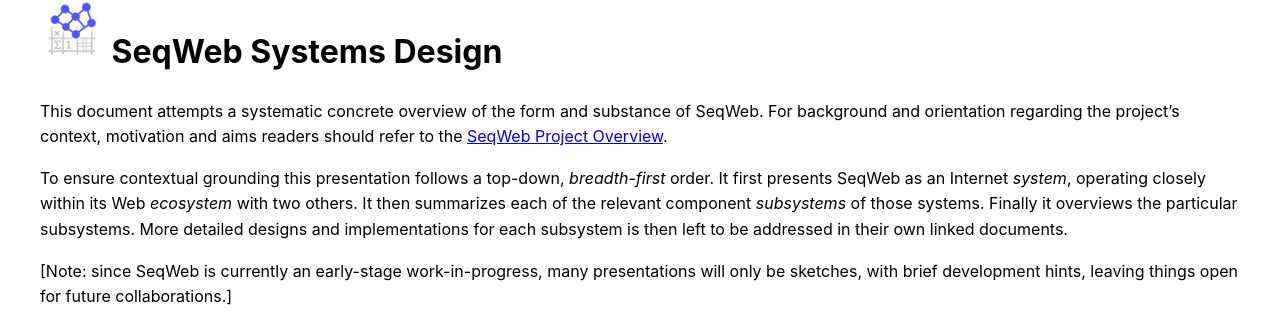
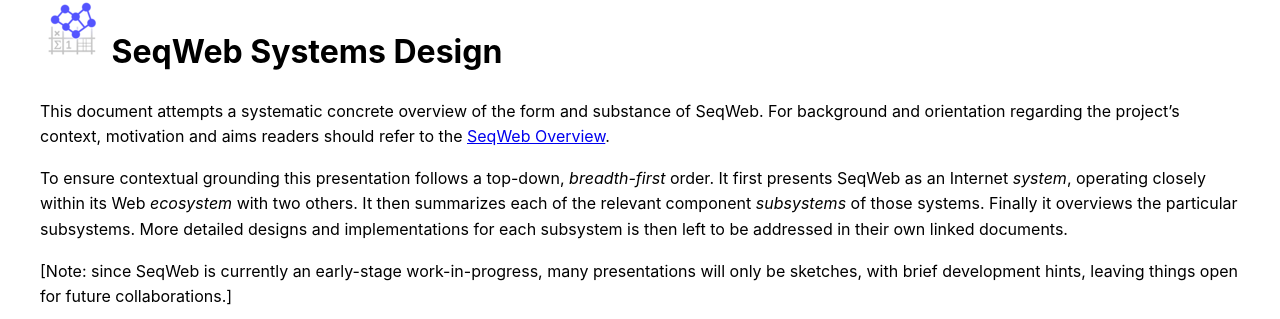
Before and after one commit to seqweb/seqweb, a Jekyll site: the page built from docs/systems_design.md, in a window 1280 px wide. Shown: the part 119-438 px from the top of the page. Built offline with Jekyll 4.4.1, drawn with Linux system fonts in a browser that asks for light colours; part of the change alters nothing that is shown.

```diff
--- a/_includes/navigation.html
+++ b/_includes/navigation.html
@@ -6,8 +6,8 @@
     <div class="dropdown">
         <button class="dropbtn">About</button>
         <div class="dropdown-content">
-            <a href="{{ site.baseurl }}/docs/seqweb_overview.md">SeqWeb Overview</a>
-            <a href="{{ site.baseurl }}/docs/systems_design.md">Systems Design</a>
+            <a href="{{ site.baseurl }}/docs/seqweb_overview.md">Overview</a>
+            <a href="{{ site.baseurl }}/docs/systems_design.md">Systems</a>
             <!-- <a href="{{ site.baseurl }}/docs/status">Project Status</a> -->
         </div>
     </div>
--- a/docs/systems_design.md
+++ b/docs/systems_design.md
@@ -4,7 +4,7 @@ title: SeqWeb Systems Design
 ---
 # ![SeqWeb Project Icon](/assets/icons/seqweb_icon_64x64.png) SeqWeb Systems Design
 
-This document attempts a systematic concrete overview of the form and substance of SeqWeb.  For background and orientation regarding the project's context, motivation and aims readers should refer to the [SeqWeb Project Overview](/docs/seqweb_overview.md).
+This document attempts a systematic concrete overview of the form and substance of SeqWeb.  For background and orientation regarding the project's context, motivation and aims readers should refer to the [SeqWeb Overview](/docs/seqweb_overview.md).
 
 To ensure contextual grounding this presentation follows a top-down, _breadth-first_ order.  It first presents SeqWeb as an Internet _system_, operating closely within its Web _ecosystem_ with two others.  It then summarizes each of the relevant component _subsystems_ of those systems.  Finally it overviews the particular subsystems.  More detailed designs and implementations for each subsystem is then left to be addressed in their own linked documents.
 
```
Also changed, not shown: README.md.
